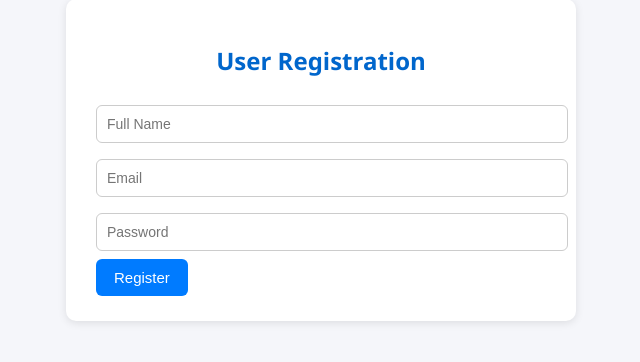
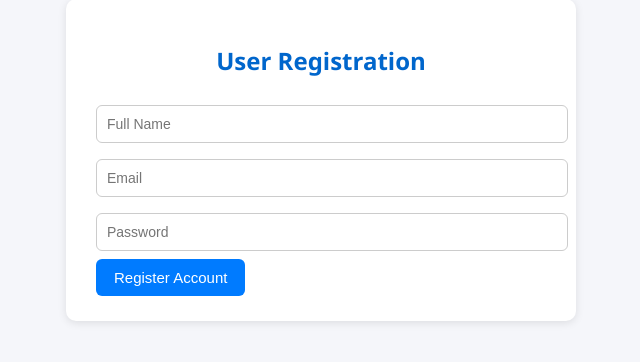
Before and after one commit to reneishimwe/25RP18841-studentmis-repo, a PHP site: page /registration.php in a window 1280 px wide. Shown: the part 81-443 px from the top of the page, without its empty margins (319-959 px from the left). Run offline with PHP 8.4, Linux system fonts and the light colour scheme; a stand-in replaces the project's code that opens the database connection.

Commit message:
25rp18841, the form is added successfully

```diff
--- a/registration.php
+++ b/registration.php
@@ -11,7 +11,7 @@
             <input type="text" name="name" placeholder="Full Name" required>
             <input type="email" name="email" placeholder="Email" required>
             <input type="password" name="password" placeholder="Password" required>
-            <button type="submit">Register</button>
+            <button type="submit">Register Account</button>
         </form>
     </div>
 </body>
```
